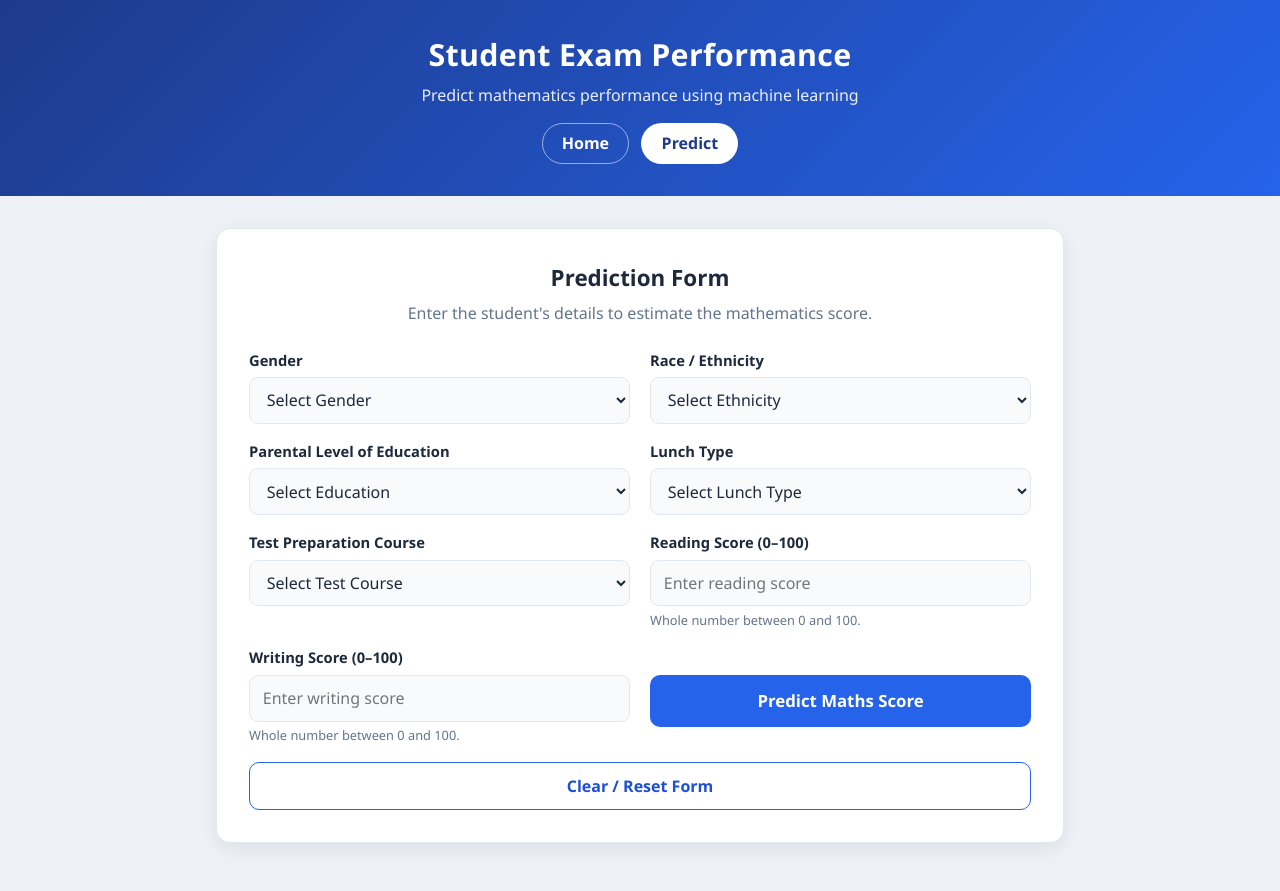
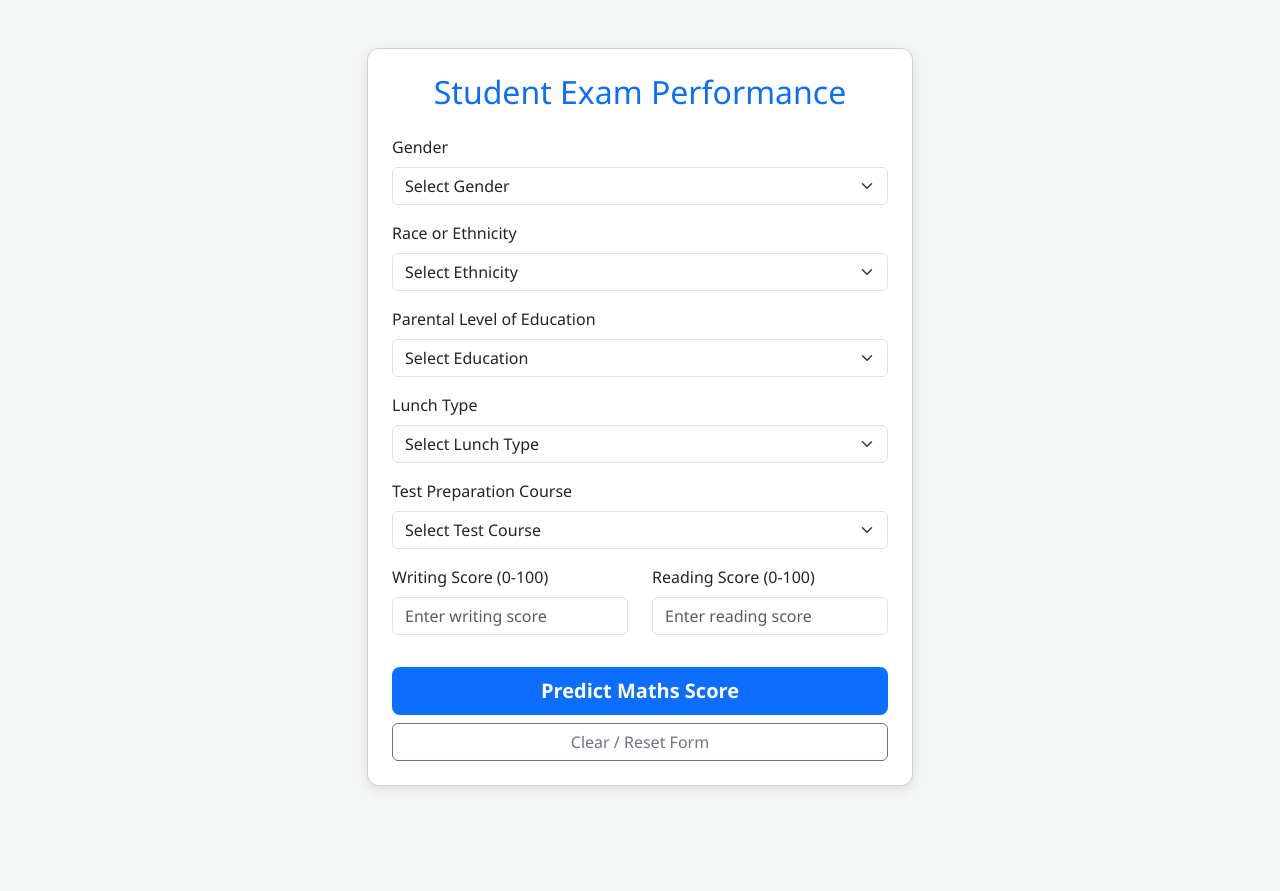
Before and after one commit to bharat-02/render-1-app, a Flask app: page /predictdata in a window 1280 px wide. After the commit the page ends 790 px from the top, so only its background shows below. Run offline with Flask 3, Linux system fonts and the light colour scheme.

Commit message:
Restore home.html to Bootstrap version

```diff
--- a/templates/home.html
+++ b/templates/home.html
@@ -7,129 +7,349 @@
 
     <title>Student Exam Performance Indicator</title>
 
-    <link rel="stylesheet" href="{{ url_for('static', filename='css/style.css') }}">
+    <link
+        href="https://cdn.jsdelivr.net/npm/bootstrap@5.3.0/dist/css/bootstrap.min.css"
+        rel="stylesheet">
+
+    <style>
+        body {
+            background-color: #f4f7f6;
+            font-family: 'Segoe UI', Tahoma, Geneva, Verdana, sans-serif;
+        }
+
+        .card {
+            border-radius: 12px;
+            box-shadow: 0 4px 12px rgba(0, 0, 0, 0.1);
+        }
+
+        .btn-custom {
+            background-color: #0d6efd;
+            color: white;
+            font-weight: 600;
+        }
+
+        .btn-custom:hover {
+            background-color: #0b5ed7;
+            color: white;
+        }
+
+        .result-box {
+            margin-top: 25px;
+            padding: 20px;
+            background-color: #d1e7dd;
+            border: 1px solid #a3cfbb;
+            border-radius: 10px;
+            text-align: center;
+        }
+
+        .result-box h4 {
+            color: #063b2d;
+            margin-bottom: 8px;
+        }
+
+        .result-value {
+            font-size: 40px;
+            font-weight: 700;
+            color: #063b2d;
+        }
+    </style>
+
 </head>
 
 <body>
 
-    <header class="site-header">
-        <h1>Student Exam Performance</h1>
-        <p class="subtitle">Predict mathematics performance using machine learning</p>
-        <nav class="site-nav" aria-label="Main navigation">
-            <a href="{{ url_for('index') }}">Home</a>
-            <a href="{{ url_for('predict_datapoint') }}" class="active">Predict</a>
-        </nav>
-    </header>
+    <div class="container py-5">
 
-    <main class="page">
+        <div class="row justify-content-center">
 
-        <section class="card" aria-labelledby="form-heading">
+            <div class="col-lg-6 col-md-8">
 
-            <h2 id="form-heading">Prediction Form</h2>
-            <p class="lede">Enter the student's details to estimate the mathematics score.</p>
+                <div class="card p-4 bg-white">
+
+                    <h2 class="text-center mb-4 text-primary">
+                        Student Exam Performance
+                    </h2>
+
 
                     <!-- Prediction Form -->
+
                     <form action="{{ url_for('predict_datapoint') }}" method="POST">
 
-                <div class="form-grid">
+                        <!-- Gender -->
 
-                    <!-- Row 1 -->
-                    <div class="field">
-                        <label for="gender">Gender</label>
-                        <select id="gender" name="gender" required>
-                            <option value="" disabled selected>Select Gender</option>
-                            <option value="male">Male</option>
-                            <option value="female">Female</option>
+                        <div class="mb-3">
+
+                            <label class="form-label">
+                                Gender
+                            </label>
+
+                            <select
+                                class="form-select"
+                                name="gender"
+                                required>
+
+                                <option value="" disabled selected>
+                                    Select Gender
+                                </option>
+
+                                <option value="male">
+                                    Male
+                                </option>
+
+                                <option value="female">
+                                    Female
+                                </option>
+
                             </select>
+
                         </div>
 
-                    <div class="field">
-                        <label for="ethnicity">Race / Ethnicity</label>
-                        <select id="ethnicity" name="ethnicity" required>
-                            <option value="" disabled selected>Select Ethnicity</option>
+
+                        <!-- Ethnicity -->
+
+                        <div class="mb-3">
+
+                            <label class="form-label">
+                                Race or Ethnicity
+                            </label>
+
+                            <select
+                                class="form-select"
+                                name="ethnicity"
+                                required>
+
+                                <option value="" disabled selected>
+                                    Select Ethnicity
+                                </option>
+
                                 <option value="group A">Group A</option>
                                 <option value="group B">Group B</option>
                                 <option value="group C">Group C</option>
                                 <option value="group D">Group D</option>
                                 <option value="group E">Group E</option>
+
                             </select>
+
                         </div>
 
-                    <!-- Row 2 -->
-                    <div class="field">
-                        <label for="parental_level_of_education">Parental Level of Education</label>
-                        <select id="parental_level_of_education" name="parental_level_of_education" required>
-                            <option value="" disabled selected>Select Education</option>
-                            <option value="some high school">Some High School</option>
-                            <option value="high school">High School</option>
-                            <option value="some college">Some College</option>
-                            <option value="associate's degree">Associate's Degree</option>
-                            <option value="bachelor's degree">Bachelor's Degree</option>
-                            <option value="master's degree">Master's Degree</option>
+
+                        <!-- Parental Education -->
+
+                        <div class="mb-3">
+
+                            <label class="form-label">
+                                Parental Level of Education
+                            </label>
+
+                            <select
+                                class="form-select"
+                                name="parental_level_of_education"
+                                required>
+
+                                <option value="" disabled selected>
+                                    Select Education
+                                </option>
+
+                                <option value="some high school">
+                                    Some High School
+                                </option>
+
+                                <option value="high school">
+                                    High School
+                                </option>
+
+                                <option value="some college">
+                                    Some College
+                                </option>
+
+                                <option value="associate's degree">
+                                    Associate's Degree
+                                </option>
+
+                                <option value="bachelor's degree">
+                                    Bachelor's Degree
+                                </option>
+
+                                <option value="master's degree">
+                                    Master's Degree
+                                </option>
+
                             </select>
+
                         </div>
 
-                    <div class="field">
-                        <label for="lunch">Lunch Type</label>
-                        <select id="lunch" name="lunch" required>
-                            <option value="" disabled selected>Select Lunch Type</option>
-                            <option value="standard">Standard</option>
-                            <option value="free/reduced">Free / Reduced</option>
+
+                        <!-- Lunch -->
+
+                        <div class="mb-3">
+
+                            <label class="form-label">
+                                Lunch Type
+                            </label>
+
+                            <select
+                                class="form-select"
+                                name="lunch"
+                                required>
+
+                                <option value="" disabled selected>
+                                    Select Lunch Type
+                                </option>
+
+                                <option value="standard">
+                                    Standard
+                                </option>
+
+                                <option value="free/reduced">
+                                    Free / Reduced
+                                </option>
+
                             </select>
+
                         </div>
 
-                    <!-- Row 3 -->
-                    <div class="field">
-                        <label for="test_preparation_course">Test Preparation Course</label>
-                        <select id="test_preparation_course" name="test_preparation_course" required>
-                            <option value="" disabled selected>Select Test Course</option>
-                            <option value="none">None</option>
-                            <option value="completed">Completed</option>
+
+                        <!-- Test Preparation -->
+
+                        <div class="mb-3">
+
+                            <label class="form-label">
+                                Test Preparation Course
+                            </label>
+
+                            <select
+                                class="form-select"
+                                name="test_preparation_course"
+                                required>
+
+                                <option value="" disabled selected>
+                                    Select Test Course
+                                </option>
+
+                                <option value="none">
+                                    None
+                                </option>
+
+                                <option value="completed">
+                                    Completed
+                                </option>
+
                             </select>
+
                         </div>
 
-                    <div class="field">
-                        <label for="reading_score">Reading Score (0&ndash;100)</label>
-                        <input type="number" id="reading_score" name="reading_score"
-                               min="0" max="100" step="1" placeholder="Enter reading score" required>
-                        <span class="hint">Whole number between 0 and 100.</span>
+
+                        <!-- Reading & Writing -->
+
+                        <div class="row">
+
+                            <div class="col-md-6 mb-3">
+
+                                <label class="form-label">
+                                    Writing Score (0-100)
+                                </label>
+
+                                <input
+                                    type="number"
+                                    step="any"
+                                    min="0"
+                                    max="100"
+                                    class="form-control"
+                                    name="writing_score"
+                                    placeholder="Enter writing score"
+                                    required>
+
                             </div>
 
-                    <!-- Row 4 -->
-                    <div class="field">
-                        <label for="writing_score">Writing Score (0&ndash;100)</label>
-                        <input type="number" id="writing_score" name="writing_score"
-                               min="0" max="100" step="1" placeholder="Enter writing score" required>
-                        <span class="hint">Whole number between 0 and 100.</span>
+
+                            <div class="col-md-6 mb-3">
+
+                                <label class="form-label">
+                                    Reading Score (0-100)
+                                </label>
+
+                                <input
+                                    type="number"
+                                    step="any"
+                                    min="0"
+                                    max="100"
+                                    class="form-control"
+                                    name="reading_score"
+                                    placeholder="Enter reading score"
+                                    required>
+
                             </div>
 
-                    <div class="field">
-                        <label aria-hidden="true">&nbsp;</label>
-                        <button type="submit" class="btn-primary">Predict Maths Score</button>
                         </div>
 
-                    <!-- Actions -->
-                    <div class="field-full">
-                        <a href="{{ url_for('predict_datapoint') }}" class="btn-ghost">Clear / Reset Form</a>
-                    </div>
+
+                        <!-- Buttons -->
+
+                        <div class="d-grid gap-2 mt-3">
+
+                            <button
+                                type="submit"
+                                class="btn btn-custom btn-lg">
+
+                                Predict Maths Score
+
+                            </button>
+
+
+                            <a
+                                href="{{ url_for('predict_datapoint') }}"
+                                class="btn btn-outline-secondary">
+
+                                Clear / Reset Form
+
+                            </a>
 
                         </div>
 
                     </form>
 
+
                     <!-- Prediction Result -->
-            {% if result %}
-            <div class="result-card" role="status" aria-live="polite">
-                <h3>Predicted Maths Score</h3>
-                <div class="result-score">{{ result }}</div>
-                <div class="result-scale">Out of 100</div>
-                <div class="score-bar" aria-hidden="true"><span style="width: {{ result }}%"></span></div>
+
+                    {% if result is defined %}
+
+                    <div class="result-box">
+
+                        <h4>
+                            Predicted Maths Score
+                        </h4>
+
+                        <div class="result-value">
+                            {{ result }}
                         </div>
+
+                    </div>
+
                     {% endif %}
 
-        </section>
 
-    </main>
+                </div>
+
+            </div>
+
+        </div>
+
+    </div>
+
+
+    <script>
+
+        if (window.history.replaceState) {
+
+            window.history.replaceState(
+                null,
+                null,
+                window.location.href
+            );
+
+        }
+
+    </script>
 
 </body>
 
```
Lines whose indentation alone changed are shown as unchanged.
